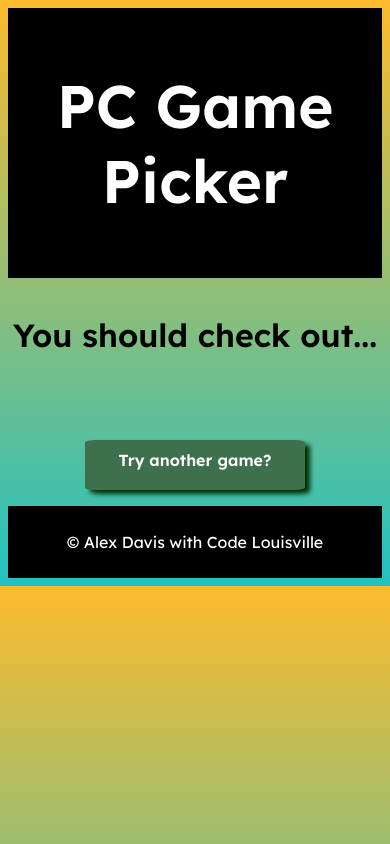
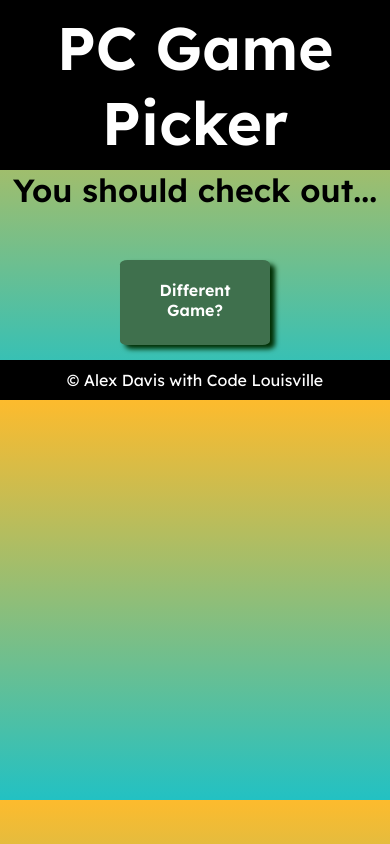
Before and after one commit to AlexDavisIII/Project-Fun, a website with bundled scripts: page index.html in a window 390 px wide. Built offline with nearby package versions, Linux system fonts and the light colour scheme; no server answers; files whose address does not match are found by name.

Commit message:
Updates for more fixes with regard to responsive design and look of application

```diff
--- a/index.html
+++ b/index.html
@@ -20,9 +20,9 @@
     <div id="featuredContainer" class="container">
         <p id="featuredHeading"></p>
         <p id="featuredGame"></p>
-        <p id="randomizer" class="button">
-            Try another game?
-        </p>
+        <span id="randomizer" class="button">
+            <p>Different Game?</p>
+        </span>
     </div>
 
 
--- a/style.css
+++ b/style.css
@@ -1,3 +1,16 @@
+html{
+    box-sizing: border-box;
+    margin: 0;
+    padding: 0;
+
+}
+
+*, *:before, *:after{
+    box-sizing: inherit;
+    margin: 0;
+    padding: 0;
+}
+
 body{
     font-family: 'Lexend', sans-serif;
     background: rgb(34,193,195);
@@ -11,10 +24,12 @@ body{
     justify-content: space-around;
     align-content:center;
     align-items: center;
+    gap: 25px;
 }
 
 #featuredGame ul li{
     list-style: none;
+    font-size: 28px;
 }
 
 #featuredGame img{
@@ -31,11 +46,11 @@ body{
     font-weight: bold;
     border-radius: 5%;
     box-shadow: 5px 4px 5px rgb(0, 46, 3);
-    padding: 10px;
-    width: 200px;
-    height: 30px;
-   /* text-align:center; */
+    padding: 20px;
+    width: 150px;
+    height: 85px;
 }
+
 
 
 nav{
@@ -49,6 +64,10 @@ footer{
     background-color: black;
     color: white;
     padding: 10px;
+    position: bottom;
+    bottom: 0;
+    width: 100%;
+    margin-top: 15px;
 }
 
 @media screen and (max-width: 1600px){
```
